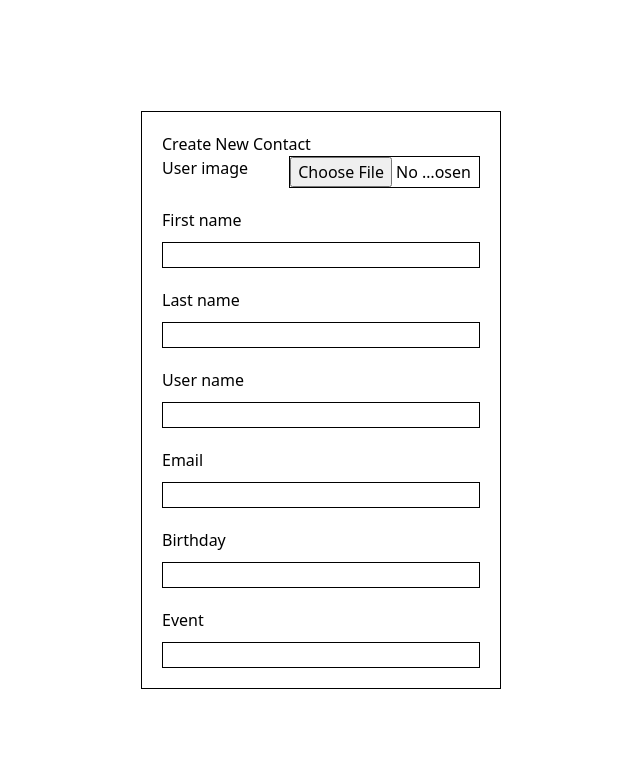
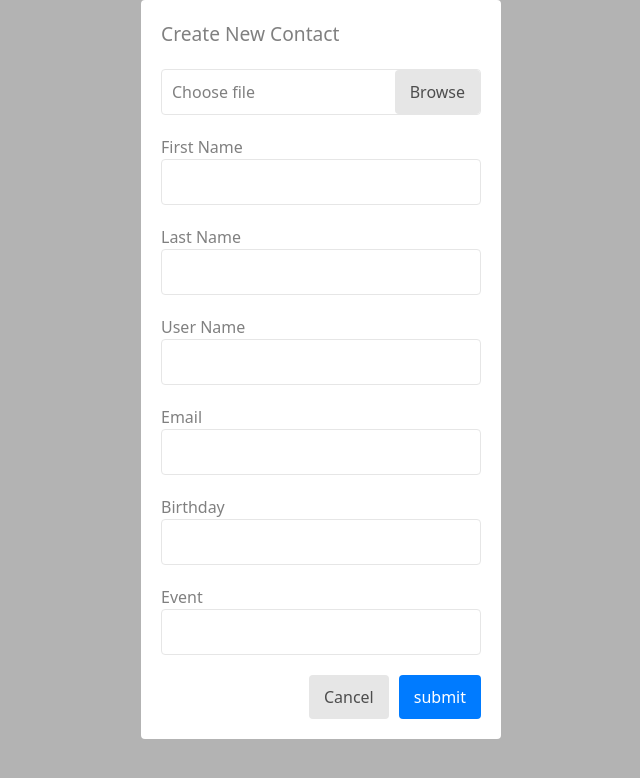
Before and after one commit to Hieronymbus/contacts-frontend-api, a React (Vite) app: page / in a window 1280 px wide. Shown: the top 778 px of the page, without its empty margins (319-959 px from the left). Built offline with nearby package versions, Linux system fonts and the light colour scheme.

Commit message:
Figure out how to set up and post to sb.json server

```diff
--- a/src/App.jsx
+++ b/src/App.jsx
@@ -1,13 +1,12 @@
 import { useState } from 'react';
-import CreateContact from './components/CreateContact';
-import './index.css';
+import CreateContactForm from './components/CreateContactForm.jsx';
 
 function App() {
 
 
   return (
     <>
-     <CreateContact />
+     <CreateContactForm />
     </>
   )
 }
--- a/src/components/CreateContact.jsx
+++ /dev/null
@@ -1,30 +0,0 @@
-import React from 'react'
-import { useState } from 'react'
-
-function CreateContact() {
-  return (
-    <form>
-      <h3> Create New Contact </h3>
-      <fieldset>
-        <div className='file-container'>
-          <label htmlFor='file-input'>User image</label>
-          <input type='file' id='file-input'/>
-        </div>
-        <label htmlFor='first-name'>First name</label>
-        <input type='text' id='first-name' />
-        <label htmlFor='last-name'>Last name</label>
-        <input type='text' id='last-name' />
-        <label htmlFor='user-name'>User name</label>
-        <input type='text' id='user-name' />
-        <label htmlFor='email'>Email</label>
-        <input type='text' id='email' />
-        <label htmlFor='birthday'>Birthday</label>
-        <input type='text' id='birthday' />
-        <label htmlFor='event'>Event</label>
-        <input type='text' id='event' />
-      </fieldset>
-    </form>
-  )
-}
-
-export default CreateContact
--- /dev/null
+++ b/src/components/CreateContactForm.jsx
@@ -0,0 +1,64 @@
+import React from 'react';
+import './createContact.css';
+
+async function handleSubmit(e) {
+  e.preventDefault();
+
+  const formData = new FormData(e.target);
+
+  const response = await fetch('http://localhost:3000/contacts', {
+    method: "POST",
+    body: formData
+  });
+
+  console.log(await response.json());
+}
+
+const CreateContactForm = () => {
+
+  return (
+    <div className='modal-body'>
+      <div className='modal-header'>
+        <h2>Create New Contact</h2>
+      </div>
+      <form className='modal-form' onSubmit={handleSubmit}>
+        <div className='modal-file-form'>
+          <div className='custom-file'>
+            <input type='file' className='custom-input' id='modal-file-input' />
+            <label htmlFor='modal-file-input' className='custom-input-label'>Choose file</label>
+          </div>
+          <div className='modal-input-form-group'>
+            <label htmlFor='first-name'>First Name</label>
+            <input type='text' id='first-name' name='firstName' />
+          </div>
+          <div className='modal-input-form-group'>
+            <label htmlFor='last-name'>Last Name</label>
+            <input type='text' id='last-name' name='lastName' />
+          </div>
+          <div className='modal-input-form-group'>
+            <label htmlFor='user-name'>User Name</label>
+            <input type='text' id='user-name' name='userName' />
+          </div>
+          <div className='modal-input-form-group'>
+            <label htmlFor='email'>Email</label>
+            <input type='text' id='email' name='email' />
+          </div>
+          <div className='modal-input-form-group'>
+            <label htmlFor='dob'>Birthday</label>
+            <input type='text' id='dob' name='dob' />
+          </div>
+          <div className='modal-input-form-group'>
+            <label htmlFor='event' >Event</label>
+            <input type='text' id='event' name='event' />
+          </div>
+        </div>
+        <div className='modal-footer'>
+          <button className='form-action-button'>Cancel</button>
+          <button className='form-action-button' type='submit'>submit</button>
+        </div>
+      </form>
+    </div>
+  )
+}
+
+export default CreateContactForm
--- /dev/null
+++ b/src/components/createContact.css
@@ -0,0 +1,107 @@
+* {
+    box-sizing: border-box;
+}
+
+body {
+    background: hsl(0, 0%, 70%);
+}
+
+.modal-body {
+    margin: 0 auto;
+    max-width: 360px;
+    background-color: white;
+    border-radius: 4px;
+    padding: 20px;
+}
+
+input[type=text]{
+    width: 100%;
+    padding: 10px;
+    margin-bottom: 20px;
+    border: 1px solid hsl(0, 0%, 90%);
+    color: hsl(0, 0%, 30%);
+    border-radius: 4px;
+}
+
+input:focus {
+    box-shadow: 0 0 10px hsl(211, 100%, 50%);
+    outline: none;
+}
+
+.modal-header {
+    font-size: 1.2rem;
+}
+
+.modal-header, label {
+    color: hsl(0, 0%, 50%);
+}
+
+.custom-file {
+    display: flex;
+    align-items: center;
+    justify-content: space-between;
+  }
+
+  .custom-input-label {
+    position: relative;
+    margin-top: 20px;
+    margin-bottom: 20px;
+    margin-left: auto;
+    padding: 10px;
+    width: 100%;
+    display: flex;
+    justify-content: space-between;
+    align-items: center;
+    border: 1px solid hsl(0, 0%, 90%);
+    border-radius: 4px;
+  }
+
+  .custom-input {
+    display: none; /* Hide the default file input */
+    position: relative;
+  }
+
+  .custom-input-label::after {
+    position: absolute;
+    right: 0;
+    content: 'Browse'; /* Adjust the label text */
+    display: inline-block;
+    padding: 10px 15px;
+    background-color: hsl(0, 0%, 90%);
+    color: hsl(0, 0%, 30%);
+    border-radius: 4px;
+    cursor: pointer;
+  }
+
+  .custom-input-label:hover::after {
+    background-color: hsl(0, 0%, 95%);
+  }
+
+  .modal-footer {
+    display: flex;
+    justify-content: flex-end;
+    gap: 10px;
+  }
+
+  .modal-footer button {
+    padding: 10px 15px;
+    border-radius: 4px;
+    color: hsl(0, 0%, 30%);
+  }
+
+  .modal-footer button:first-child {
+    background-color: hsl(0, 0%, 90%);
+  }
+
+  .modal-footer button:first-child:hover {
+    background-color: hsl(0, 0%, 95%);
+  }
+
+  .modal-footer button:last-child {
+    background-color: hsl(211, 100%, 50%);
+    color: white;
+  }
+
+  .modal-footer button:last-child:hover {
+    background-color: hsl(211, 100%, 55%);
+  }
--- a/src/index.css
+++ b/src/index.css
@@ -1,47 +1,3 @@
 @tailwind base;
 @tailwind components;
 @tailwind utilities;
-
-* {
-    box-sizing: border-box;
-}
-
-input {
-    border: 1px solid black;
-}
-
-#file-input {
-    width: 60%;
-}
-
-.file-container {
-    display: flex;
-    justify-content: space-between;
-}
-
-body {
-    margin: 0 auto;
-    height: 100vh;
-    width: 360px;
-    display: flex;
-    justify-content: center;
-    align-items: center;
-}
-
-form {
-    width: 100%;
-    border: 1px solid black;
-    margin: 0 auto;
-    padding: 20px;
-
-}
-
-label {
-    margin-bottom: -10px;
-}
-
-fieldset {
-    display: flex;
-    flex-direction: column;
-    gap: 20px;
-}
```
